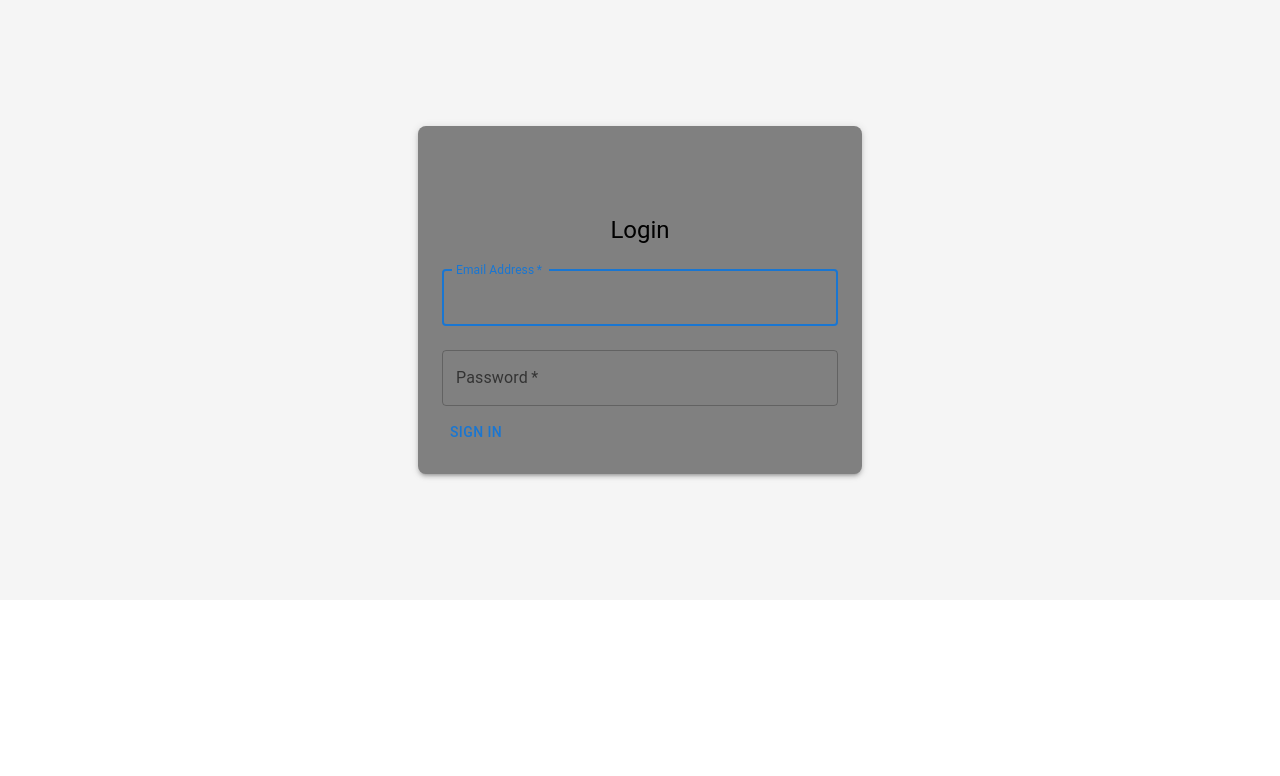
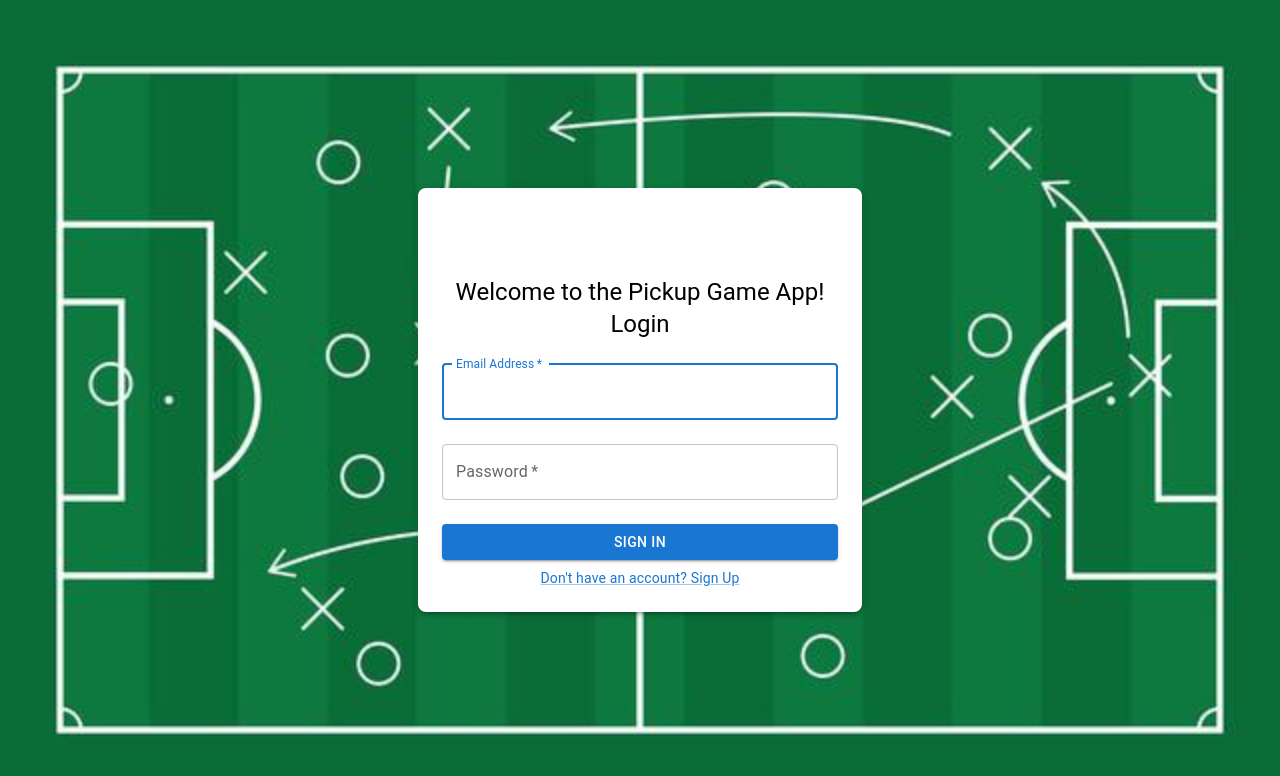
Before and after one commit to Gianpierr/PickUp, a React (Create React App) app in the folder pickup_frontend/: page / in a window 1280 px wide. Shown: the top 776 px of the page. Built offline with nearby package versions, Linux system fonts and the light colour scheme.

Commit message:
modified pages

```diff
--- a/pickup_frontend/src/pages/login.jsx
+++ b/pickup_frontend/src/pages/login.jsx
@@ -1,5 +1,8 @@
 import React from 'react';
 import { TextField, Button, Container, Typography, Box } from '@mui/material';
+import { Link as RouterLink } from 'react-router-dom';
+import MuiLink from '@mui/material/Link';
+import sportsBg from '../assets/sports-bg.jpg';
 
 
 function Login() {
@@ -11,25 +14,36 @@ const handleLogin = (event) => {
 
   return (
     <div
-      style={{
-        minHeight: '75vh',
+        style={{
+        minHeight: '100vh',
         display: 'flex',
         alignItems: 'center',
         justifyContent: 'center',
-        background: '#f5f5f5', // Optional: add a background color or image
-      }}
-      >
-        <Container maxWidth="xs" sx={{ backgroundColor: 'grey', padding: 3, borderRadius: 2, boxShadow: 3 }}>
+        backgroundImage: `url(${sportsBg})`,
+        backgroundSize: 'cover',
+        backgroundPosition: 'center',
+        }}
+        >
+        <Container maxWidth="xs" sx={{ backgroundColor: 'white', padding: 3, borderRadius: 2, boxShadow: 3 }}>
         <Box sx={{ mt: 8, display: 'flex', flexDirection: 'column', alignItems: 'center' }}>
-            <Typography component="h1" variant="h5">
-            Login
+            <Typography
+                component="h1"
+                variant="h5"
+                align="center" // Center the text
+                sx={{ width: '100%' }} // Ensure it takes full width for centering
+                >
+                Welcome to the Pickup Game App! <br />
+                Login
             </Typography>
-            <Box component="form" sx={{ mt: 1 }}>
+            <Box component="form" sx={{ mt: 1 }} onSubmit={handleLogin}>
             <TextField margin="normal" required fullWidth label="Email Address" name="email" autoComplete="email" autoFocus />
             <TextField margin="normal" required fullWidth name="password" label="Password" type="password" autoComplete="current-password" />
-            <Button onClick={handleLogin}>
+            <Button type="submit" fullWidth variant="contained" sx={{ mt: 2 }}>
                 Sign In
             </Button>
+            <MuiLink component={RouterLink} to="/signup" variant="body2" sx={{ display: 'block', textAlign: 'center', mt: 1 }}>
+              Don't have an account? Sign Up
+            </MuiLink>
             </Box>
         </Box>
         </Container>
--- a/pickup_frontend/src/pages/signup.jsx
+++ b/pickup_frontend/src/pages/signup.jsx
@@ -1,5 +1,5 @@
 import React from 'react';
-import { TextField, Button, Container, Typography, Box } from '@mui/material';
+import { TextField, Button, Container, Typography, Box, MenuItem } from '@mui/material';
 
 function SignUp() {
   return (
@@ -9,7 +9,32 @@ function SignUp() {
           Sign Up
         </Typography>
         <Box component="form" sx={{ mt: 1 }}>
-          <TextField margin="normal" required fullWidth label="Username" name="username" autoFocus />
+          <TextField margin="normal" required fullWidth label="First Name" name="firstName" autoFocus />
+          <TextField margin="normal" required fullWidth label="Last Name" name="lastName" />
+          <TextField
+            margin="normal"
+            required
+            fullWidth
+            label="Birthday"
+            name="birthday"
+            type="date"
+            InputLabelProps={{ shrink: true }}
+          />
+          <TextField
+            margin="normal"
+            required
+            fullWidth
+            select
+            label="Gender"
+            name="gender"
+            defaultValue=""
+          >
+            <MenuItem value="">Select</MenuItem>
+            <MenuItem value="male">Male</MenuItem>
+            <MenuItem value="female">Female</MenuItem>
+            <MenuItem value="other">Other</MenuItem>
+            <MenuItem value="prefer_not_to_say">Prefer not to say</MenuItem>
+          </TextField>
           <TextField margin="normal" required fullWidth label="Email Address" name="email" autoComplete="email" />
           <TextField margin="normal" required fullWidth name="password" label="Password" type="password" autoComplete="new-password" />
           <Button type="submit" fullWidth variant="contained" sx={{ mt: 3, mb: 2 }}>
```
Also changed, not shown: pickup_frontend/src/assets/sports-bg.jpg (added).
